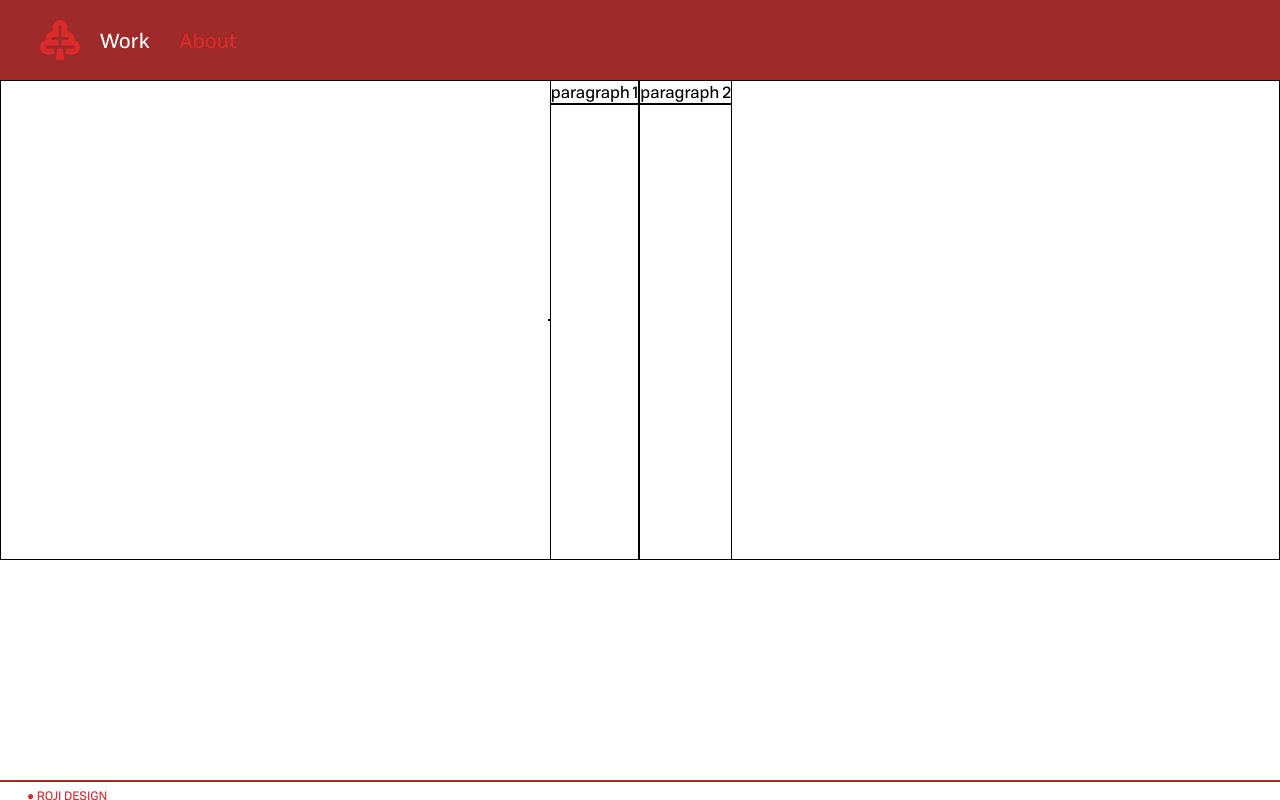
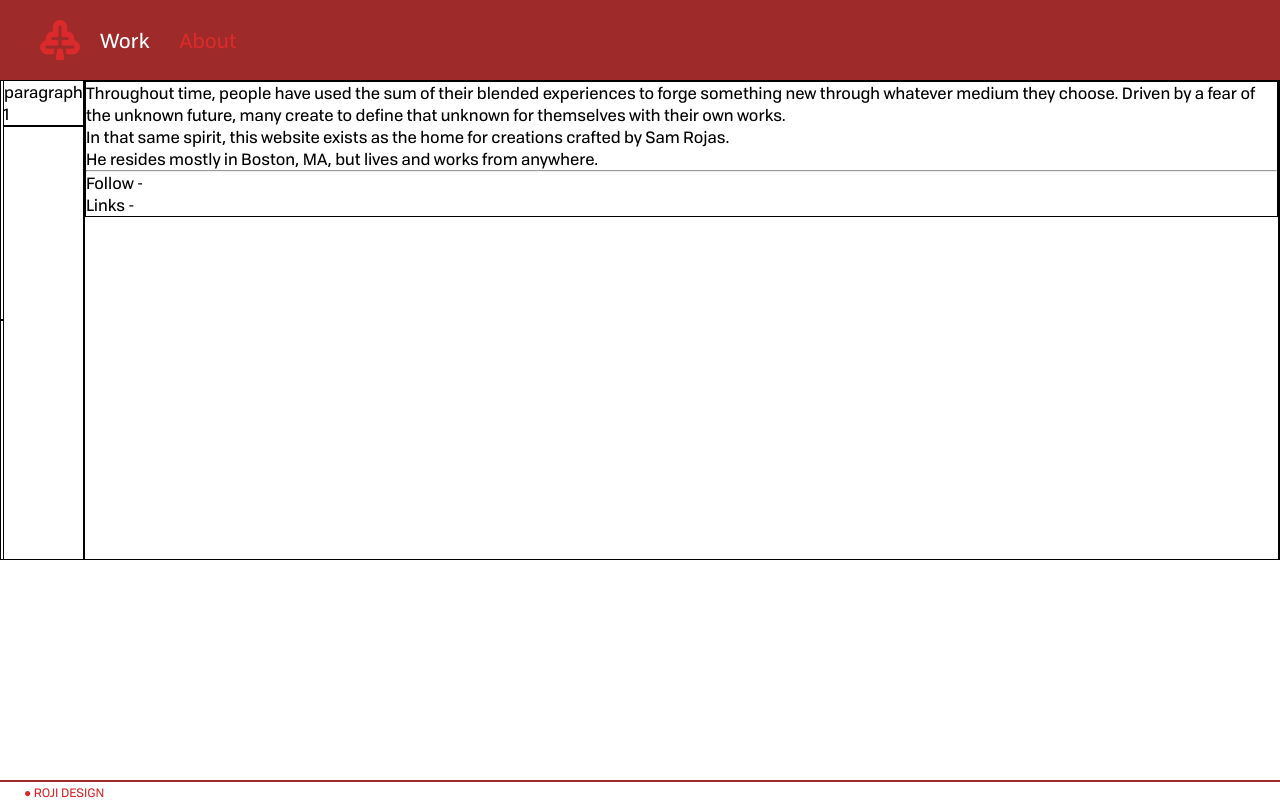
Before and after one commit to samrojas/roji, a React (Create React App) app: page /about in a window 1280 px wide. Built offline with nearby package versions, Linux system fonts and the light colour scheme.

Commit message:
more photos added

```diff
--- a/src/App.css
+++ b/src/App.css
@@ -86,7 +86,7 @@ button p:hover{
 }
 
 .fixed-footer p{
-  margin:  5px;
+  margin:  2px;
   padding-left: 20px;
 }
 
--- a/src/components/About.js
+++ b/src/components/About.js
@@ -15,10 +15,17 @@ function About(){
        </div>
        <div className='paragraph-container'>
             <div className='header'>
-                <p>paragraph 2</p>
+                <p></p>
             </div>
             <div className='paragraph'>
-
+                <p>Throughout time, people have used the sum of their blended experiences to forge something new through whatever medium they choose. Driven by a fear of the unknown future, many create to define that unknown for themselves with their own works.
+                <br></br>In that same spirit, this website exists as the home for creations crafted by Sam Rojas.
+                <br></br>He resides mostly in Boston, MA, but lives and works from anywhere.</p>
+                <hr></hr>
+                <p>Follow -
+                <br></br>
+                Links -
+                </p>
             </div>
        </div>
     </div>
```
